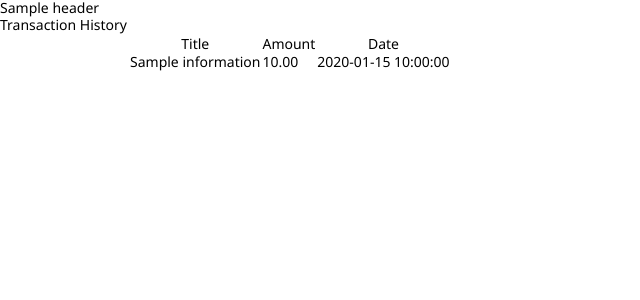
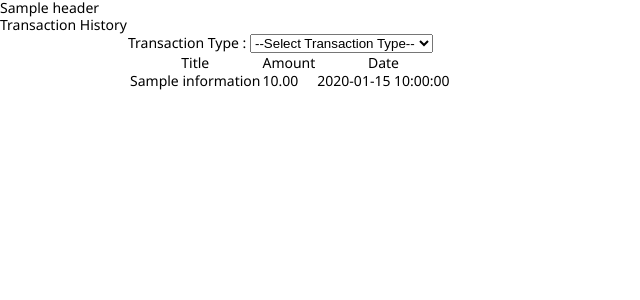
Before and after one commit to s-bokul/u-bokul, a PHP site: template application/views/template/user/pages/transaction.php in a window 1280 px wide. Shown: the top 300 px of the page, without its empty margins (0-640 px from the left). Run offline with PHP 8.4, Linux system fonts and the light colour scheme; the template is opened without the code that fills it: most values are stand-ins (such as "Sample title", 1, 10 or a date in 2020); data that the repository does not hold is empty.

Commit message:
transaction search

```diff
--- a/application/views/template/user/header.php
+++ b/application/views/template/user/header.php
@@ -16,7 +16,6 @@
     <ul id="headnav">
         <li><a href="/userpanel">Home</a></li>
         <li><a href="/userpanel/profile">Profile Information</a></li>
-        <li><a href="/userpanel/transaction">Transaction History</a></li>
         <li><a href="/userpanel/withdraw">Withdraw</a>
             <ul>
                 <li><a href="/userpanel/withdraw">Withdraw</a></li>
@@ -25,6 +24,7 @@
         </li>
         <li><a href="/userpanel/new-investment">New Investment</a></li>
         <li><a href="/userpanel/purchase">Purchase Credit</a></li>
+        <li><a href="/userpanel/transaction">Transaction History</a></li>
     </ul>
 
 </div>
--- a/application/views/template/user/pages/transaction.php
+++ b/application/views/template/user/pages/transaction.php
@@ -1,5 +1,28 @@
 <h1 class="pagetitle">Transaction History</h1>
+<script type="text/javascript">
+    $(document).ready(function() {
+       $('#transaction_type').change(function(){
+           $('#searchForm').submit();
+       })
+    });
+</script>
 <div style="width: 80%;margin: 0 auto;">
+    <table cellpadding="0" cellspacing="0" width="0">
+        <tr>
+            <td>
+                <?php echo form_open(site_url('/userpanel/transaction'),array('name'=>'searchForm','id'=>'searchForm', 'method'=>'get'));?>
+                Transaction Type :
+                <select name="transaction_type" id="transaction_type">
+                    <option value="">--Select Transaction Type--</option>
+                    <option value="I">Deposite</option>
+                    <option value="R">Daily Return</option>
+                    <option value="C">Level Commission</option>
+                </select>
+                <!--<input type="submit" value="Search" class="btn">-->
+                <?php echo form_close();?>
+            </td>
+        </tr>
+    </table>
     <table class="table table-bordered table-hover">
         <tr>
             <th>Title</th>
--- a/assets/userpanel.css
+++ b/assets/userpanel.css
@@ -381,7 +381,7 @@ body{
 	margin-top:25px;
 }
 
-.purchase input[type=text],select{
+.purchase input[type=text]{
 
 	width:200px;
 	text-align:right;
```
Also changed, not shown: application/controllers/userpanel.php (+10 -6 lines), application/models/user_model.php (+32 -1 lines), application/views/template/user/pages/home.php (+4 -4 lines).
